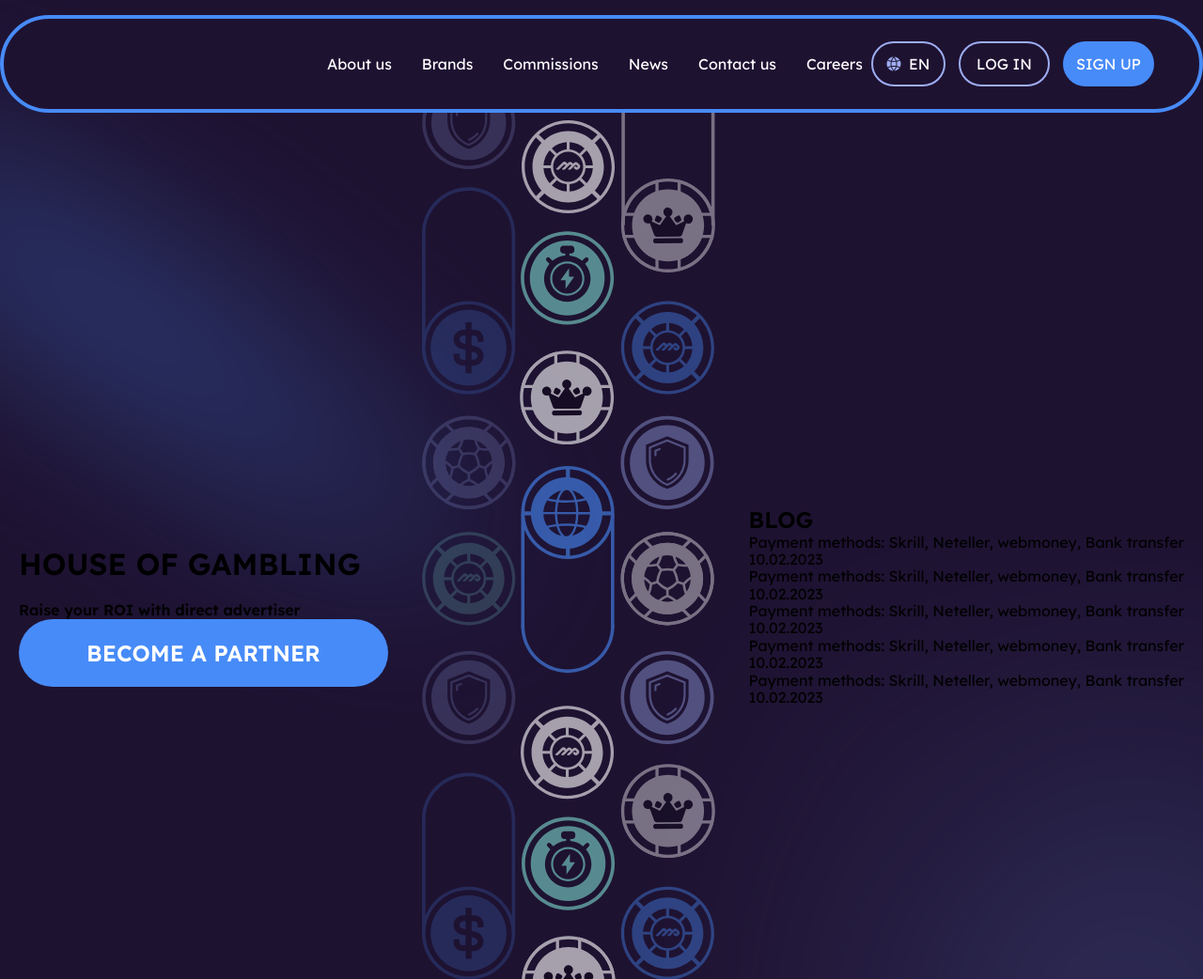
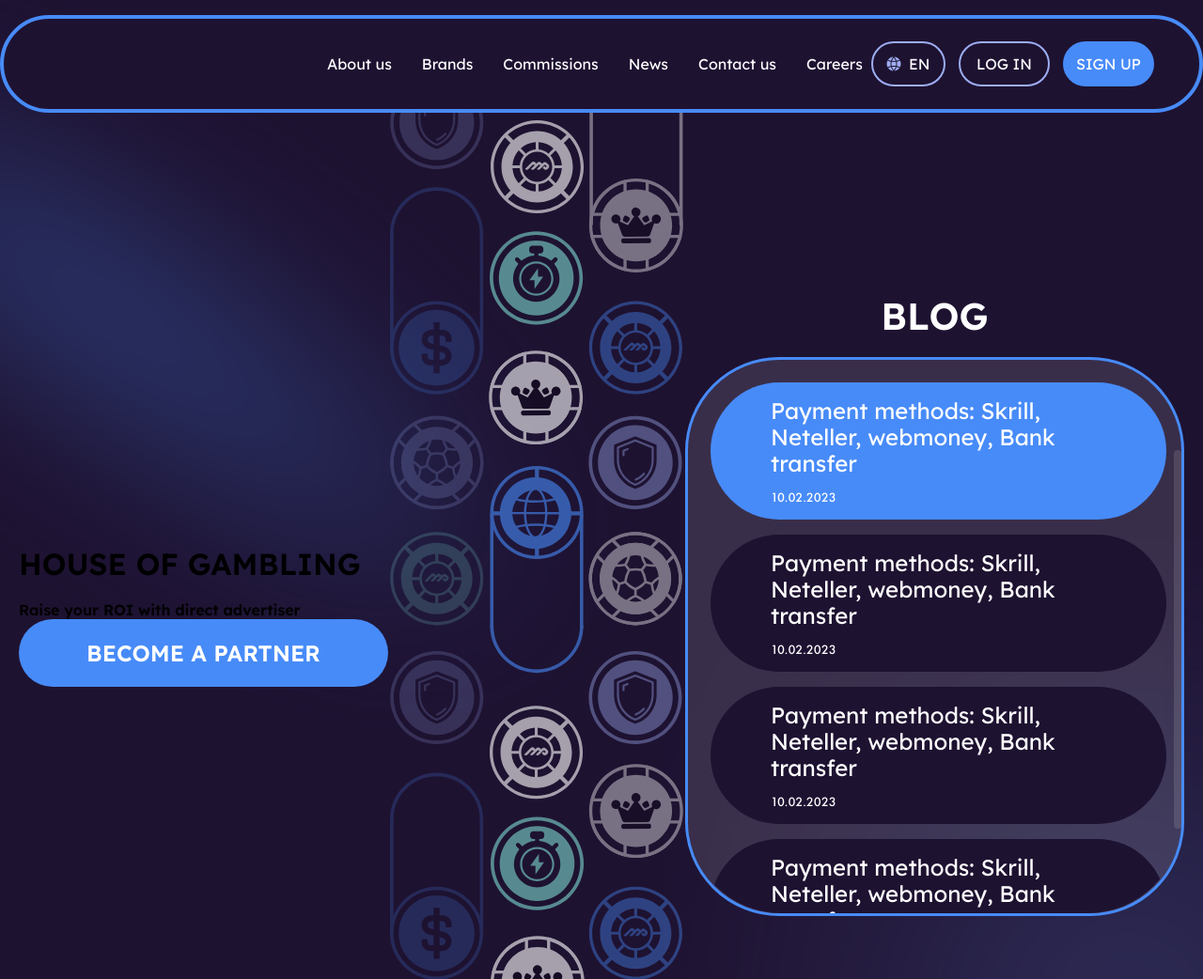
Before and after one commit to olesyakrayanskaya/Gambling, a website built with webpack: page src/index.html in a window 1280 px wide. Shown: the top 1042 px of the page at 94% size. Built offline with nearby package versions, Linux system fonts and the light colour scheme.

Commit message:
scroll blog

```diff
--- a/src/index.html
+++ b/src/index.html
@@ -78,27 +78,49 @@
         </section>
         <section class="blog">
           <h2 class="blog__title">BLOG</h2>
+          <div class="blog__wrapper">
             <div class="blog__inner">
+              <a class="blog__link" href="#" target="_blank"
+                ><article class="blog__item">
+                  <p class="blog__text">
+                    Payment methods: Skrill, Neteller, webmoney, Bank transfer
+                  </p>
+                  <time class="blog__date" datetime="10.02.2023"
+                    >10.02.2023</time
+                  >
+                </article></a
+              >
               <article class="blog__item">
-              <p class="blog__text">Payment methods: Skrill, Neteller, webmoney, Bank transfer</p>
+                <p class="blog__text">
+                  Payment methods: Skrill, Neteller, webmoney, Bank transfer
+                </p>
                 <time class="blog__date" datetime="10.02.2023">10.02.2023</time>
               </article>
               <article class="blog__item">
-              <p class="blog__text">Payment methods: Skrill, Neteller, webmoney, Bank transfer</p>
+                <p class="blog__text">
+                  Payment methods: Skrill, Neteller, webmoney, Bank transfer
+                </p>
                 <time class="blog__date" datetime="10.02.2023">10.02.2023</time>
               </article>
               <article class="blog__item">
-              <p class="blog__text">Payment methods: Skrill, Neteller, webmoney, Bank transfer</p>
+                <p class="blog__text">
+                  Payment methods: Skrill, Neteller, webmoney, Bank transfer
+                </p>
                 <time class="blog__date" datetime="10.02.2023">10.02.2023</time>
               </article>
               <article class="blog__item">
-              <p class="blog__text">Payment methods: Skrill, Neteller, webmoney, Bank transfer</p>
+                <p class="blog__text">
+                  Payment methods: Skrill, Neteller, webmoney, Bank transfer
+                </p>
                 <time class="blog__date" datetime="10.02.2023">10.02.2023</time>
               </article>
               <article class="blog__item">
-              <p class="blog__text">Payment methods: Skrill, Neteller, webmoney, Bank transfer</p>
+                <p class="blog__text">
+                  Payment methods: Skrill, Neteller, webmoney, Bank transfer
+                </p>
                 <time class="blog__date" datetime="10.02.2023">10.02.2023</time>
               </article>
+            </div>
           </div>
         </section>
       </main>
--- a/src/main.scss
+++ b/src/main.scss
@@ -4,3 +4,4 @@
 @use './scss/components/btn';
 @use './scss/components/footer';
 @use './scss/components/main';
+@use './scss/components/blog';
--- a/src/scss/base/_base.scss
+++ b/src/scss/base/_base.scss
@@ -38,6 +38,7 @@
   position: -webkit-sticky;
   position: sticky;
   top: 14px;
+  z-index: 300;
 }
 
 .container {
--- /dev/null
+++ b/src/scss/components/_blog.scss
@@ -0,0 +1,110 @@
+@use '../base/variables';
+@use '../base/extends';
+
+.blog {
+  display: flex;
+  flex-direction: column;
+  justify-content: flex-start;
+  align-items: center;
+
+  &__title {
+    text-transform: uppercase;
+    color: variables.$white;
+    font-size: 40px;
+    font-style: normal;
+    font-weight: 600;
+    line-height: 40px;
+    margin-bottom: 24px;
+  }
+
+  &__wrapper {
+    height: 595px;
+    width: 531px;
+    border-radius: 100px;
+    border: 3px solid variables.$blue;
+    background-color: rgba(255, 255, 255, 0.12);
+    display: flex;
+    justify-content: flex-start;
+    align-items: center;
+    position: relative;
+    -webkit-backdrop-filter: blur(10px);
+    backdrop-filter: blur(10px);
+  }
+
+  &__inner {
+    height: 100%;
+    width: 100%;
+    border-radius: 100px;
+    overflow-y: auto;
+    overflow-x: hidden;
+    scroll-behavior: smooth;
+    padding: 24px 16px 0 24px;
+  }
+
+  &__wrapper::after {
+    content: '';
+    position: absolute;
+    top: 96px;
+    right: 0px;
+    width: 8px;
+    height: 403px;
+    background-color: rgba(255, 255, 255, 0.12);
+    border-radius: 4px;
+  }
+
+  &__inner::-webkit-scrollbar {
+    width: 8px;
+    background-color: transparent;
+    border-radius: 4px;
+  }
+
+  &__inner::-webkit-scrollbar-thumb {
+    background: variables.$blue;
+    border-radius: 4px;
+  }
+
+  &__inner::-webkit-scrollbar-button:single-button:vertical:decrement {
+    height: 90px;
+    width: 8px;
+    background-color: transparent;
+  }
+
+  &__inner::-webkit-scrollbar-button:single-button:vertical:increment {
+    height: 90px;
+    width: 8px;
+    background-color: transparent;
+  }
+
+  &__inner {
+    scrollbar-color: variables.$blue transparent;
+    scrollbar-width: thin;
+  }
+
+  &__item {
+    display: flex;
+    padding: 16px 64px;
+    flex-direction: column;
+    align-items: flex-start;
+    align-self: stretch;
+    border-radius: 196px;
+    background-color: variables.$deepBlue;
+    margin-bottom: 16px;
+  }
+
+  &__item:first-child {
+    background-color: variables.$blue;
+  }
+
+  &__item:hover {
+    background-color: variables.$blue;
+  }
+
+  &__text {
+    @extend %article-text;
+    margin-bottom: 14px;
+  }
+
+  &__date {
+    @extend %date-text;
+  }
+}
```
Lines whose indentation alone changed are shown as unchanged.
